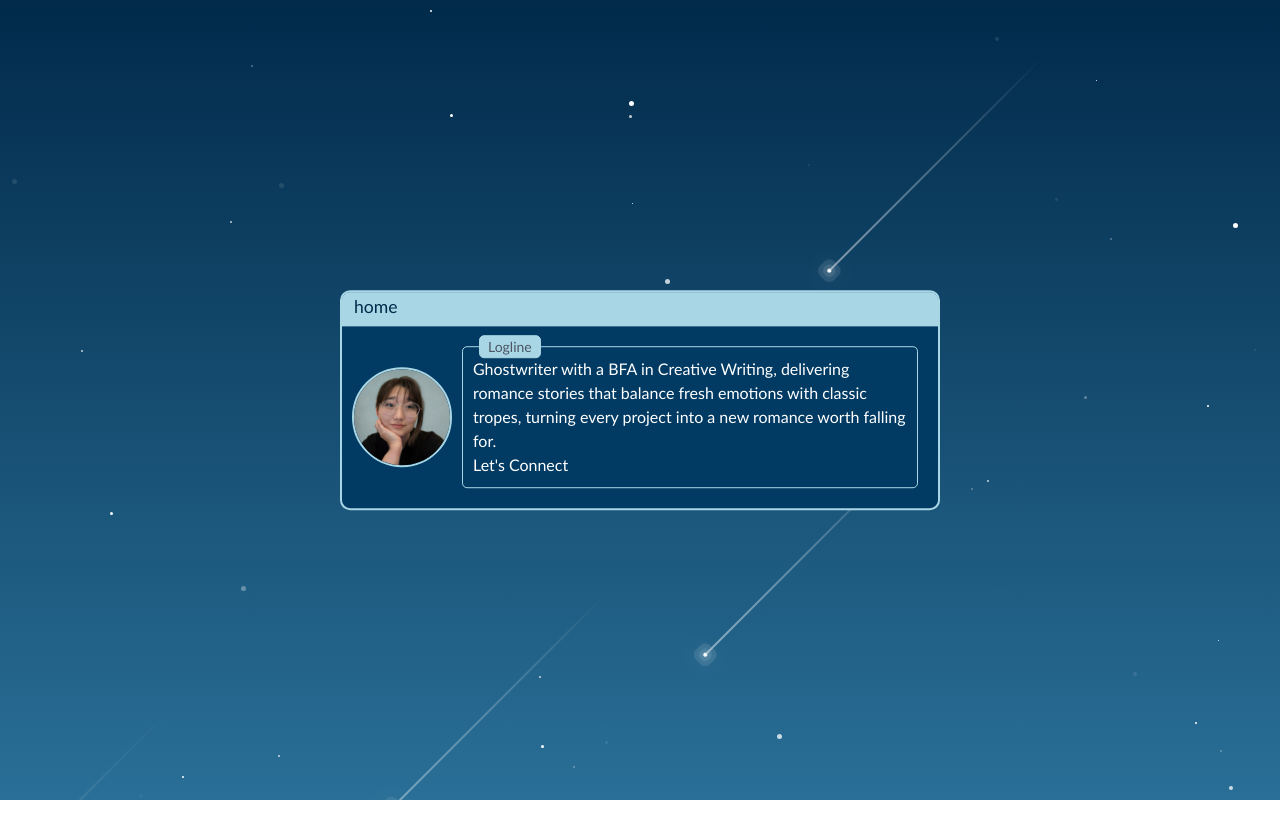
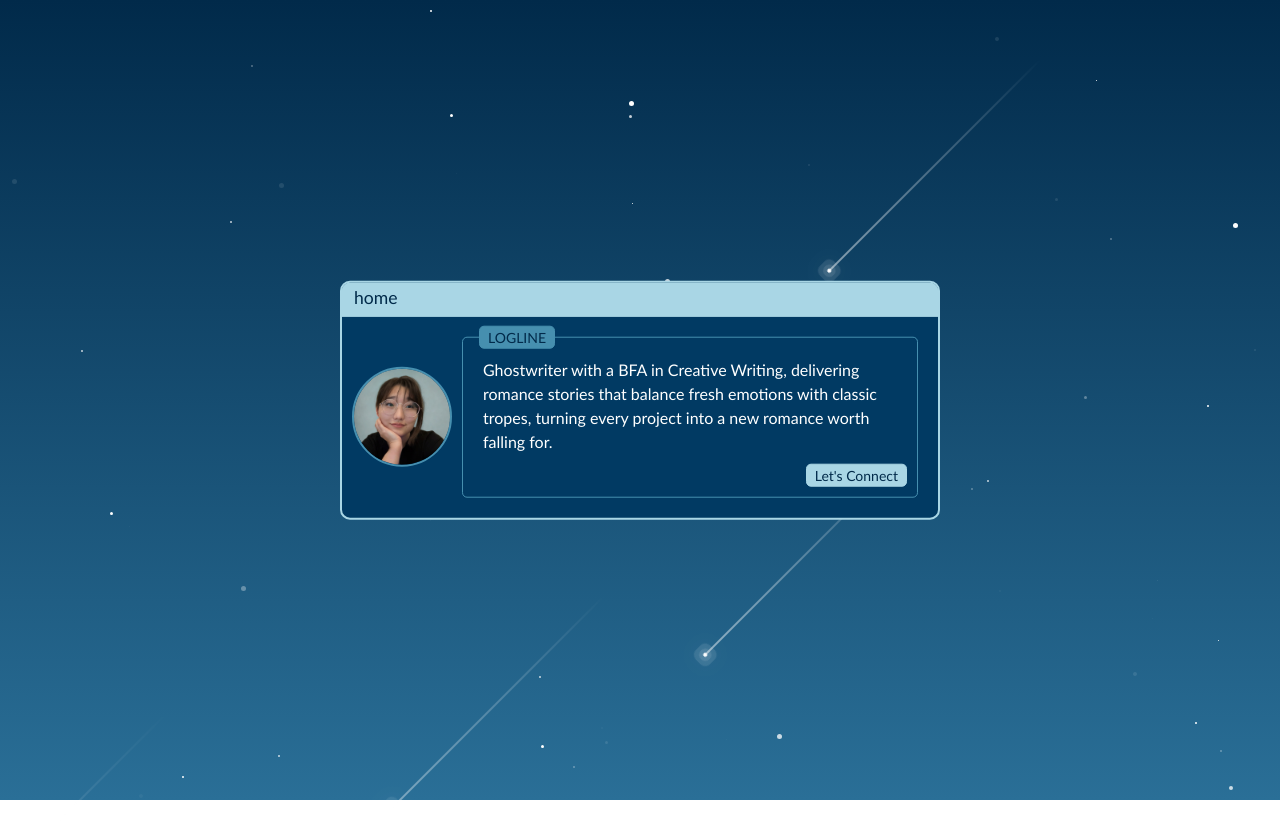
Before and after one commit to lunargravity/anuromance, a Next.js app: page / in a window 1280 px wide. Shown: the top 838 px of the page. Built offline with nearby package versions, Linux system fonts and the light colour scheme.

Commit message:
Styled button

```diff
--- a/src/app/global.css
+++ b/src/app/global.css
@@ -7,8 +7,10 @@
   --color-lightsky: #2a6f97;
   --color-primarybackground: #013a63;
   --color-secondarybackground: #a9d6e5;
+  --color-tertiarybackground: #468FAF;
   --color-windowbackground: #012a4a;
   --color-primarytext: #ffffff;
+  --color-secondarytext: #012a4a;
   --star-color-A: white;
   --star-color-B: transparent;
   --primary-font-family: 'Gill Sans', sans-serif;
@@ -31,6 +33,23 @@ body {
   overflow: hidden;
   color: var(--color-primarytext);
   font-family: var(--primary-font-family);
+}
+
+button {
+  cursor: pointer;
+  font-family: var(--primary-font-family);
+   background-color: var(--color-secondarybackground);
+  padding-left: 0.5rem;
+  padding-right: 0.5rem;
+  font-size: 0.875rem;
+  color: var(--color-secondarytext);
+  border-radius: 5px;
+  border: 1px solid var(--color-secondarybackground);
+}
+
+button:hover {
+  background-color: var(--color-tertiarybackground);
+  color: var(--color-primarytext);
 }
 
 /* === BACKGROUND SETTINGS === */
@@ -113,7 +132,7 @@ section {
   width: 100px;
   height: 100px;
   border-radius: 50%;
-  border: 2px solid var(--color-secondarybackground);
+  border: 2px solid var(--color-tertiarybackground);
   position: relative;
   display: inline-block;
 }
@@ -126,7 +145,7 @@ section {
   width: auto;
   box-sizing: border-box;
   position: relative;
-  border: 1px solid var(--color-secondarybackground);
+  border: 1px solid var(--color-tertiarybackground);
   border-radius: 5px;
   margin: 10px;
   padding: 10px;
@@ -138,11 +157,21 @@ section {
   position: absolute;
   top: -0.75rem;
   left: 1rem;
-  background-color: var(--color-secondarybackground);
+  background-color: var(--color-tertiarybackground);
   padding-left: 0.5rem;
   padding-right: 0.5rem;
   font-size: 0.875rem;
-  color: #4b5563;
+  color: var(--color-secondarytext);
   border-radius: 5px;
-  border: 1px solid var(--color-secondarybackground);
+  border: 1px solid var(--color-tertiarybackground);
+  margin-bottom: 10px;
 }
+
+.logline {
+  margin: 10px;
+}
+
+.contact {
+  display: flex;
+  justify-self: flex-end;
+}
--- a/src/app/page.tsx
+++ b/src/app/page.tsx
@@ -74,10 +74,10 @@ export default function Page() {
               />
               <div className="custom-container">
                 <p className="logline-label">
-                  Logline
+                  LOGLINE
                 </p>
                 <div>
-                  <p>Ghostwriter with a BFA in Creative Writing, delivering romance stories that balance fresh emotions with classic tropes, turning every project into a new romance worth falling for.</p>
+                  <p className="logline">Ghostwriter with a BFA in Creative Writing, delivering romance stories that balance fresh emotions with classic tropes, turning every project into a new romance worth falling for.</p>
                   <button className="contact">Let&apos;s Connect</button>
                 </div>
               </div>
```
